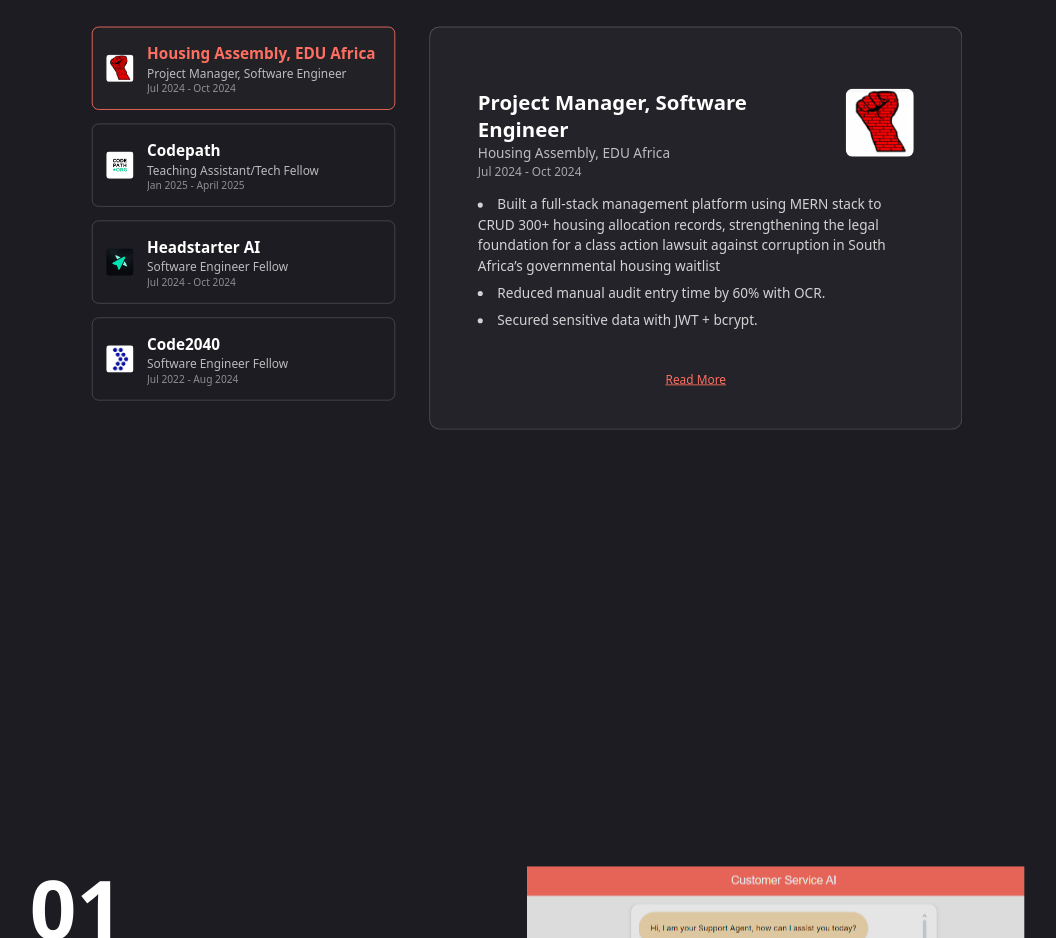
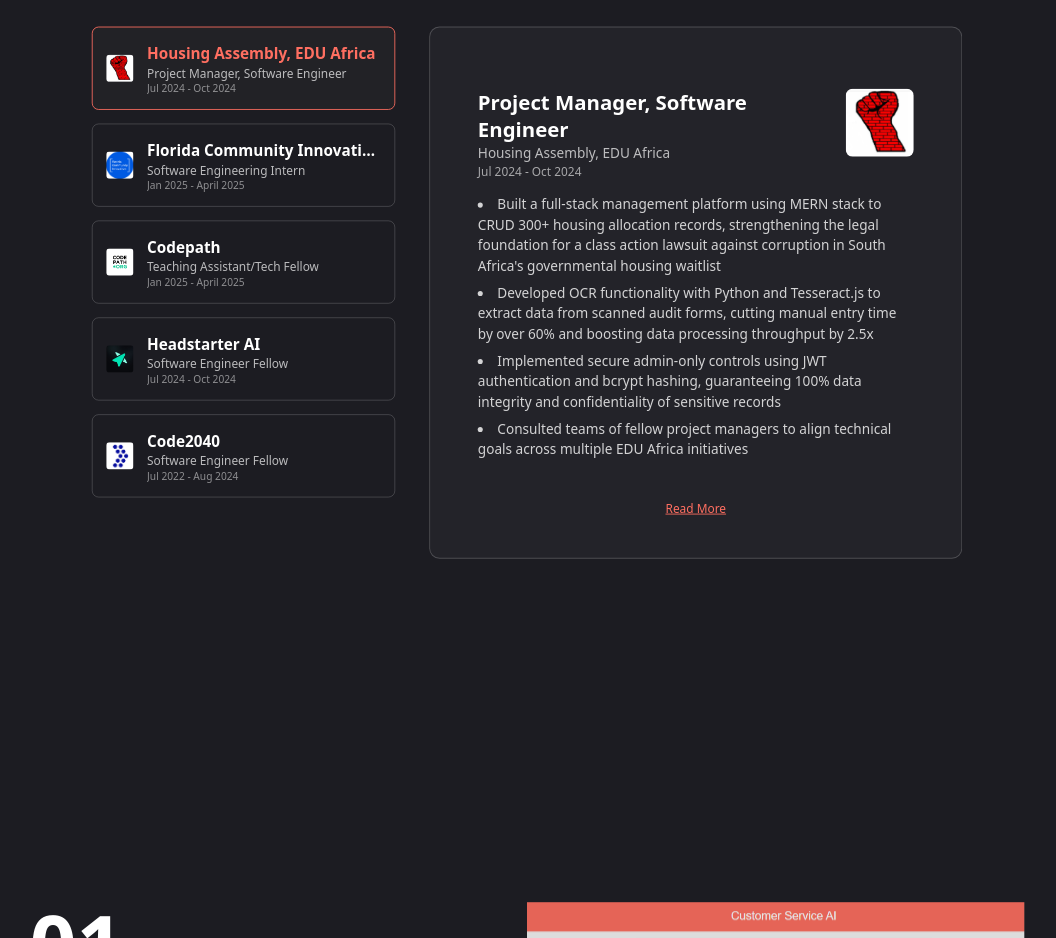
Before and after one commit to Poiixen/poiixen.github.io, a Next.js app: page / in a window 1280 px wide. Shown: the part 1940-2878 px from the top of the page, without its empty margins (113-1169 px from the left). Built offline with nearby package versions, Linux system fonts and the light colour scheme.

Commit message:
added FCI and adjusted bullets

```diff
--- a/app/resume/page.jsx
+++ b/app/resume/page.jsx
@@ -12,9 +12,10 @@
     image: "/assets/orgs/housingassembly/logo.png",
     videoSrc: "/assets/housing-demo.mp4", // Added video source for demonstration
     bullets: [
-      "Built a full-stack management platform using MERN stack to CRUD 300+ housing allocation records, strengthening the legal foundation for a class action lawsuit against corruption in South Africa’s governmental housing waitlist",
-      "Reduced manual audit entry time by 60% with OCR.",
-      "Secured sensitive data with JWT + bcrypt.",
+      "Built a full-stack management platform using MERN stack to CRUD 300+ housing allocation records, strengthening the legal foundation for a class action lawsuit against corruption in South Africa's governmental housing waitlist",
+      "Developed OCR functionality with Python and Tesseract.js to extract data from scanned audit forms, cutting manual entry time by over 60% and boosting data processing throughput by 2.5x",
+      "Implemented secure admin-only controls using JWT authentication and bcrypt hashing, guaranteeing 100% data integrity and confidentiality of sensitive records",
+      "Consulted teams of fellow project managers to align technical goals across multiple EDU Africa initiatives",
     ],
     details: (
       <div className="space-y-4">
@@ -44,7 +45,33 @@
       </div>
     )
   },
-    {
+  {
+    company: "Florida Community Innovation",
+    role: "Software Engineering Intern",
+    date: "Jan 2025 - April 2025",
+    image: "/assets/orgs/fci.jpg",
+    bullets: [
+      "Working directly with Miami-Dade County government, leveraging JavaScript, React, Tailwind CSS, Node.js, and Firebase to build a user-friendly platform designed to simplify recycling efforts across 34 municipalities",
+      "Collaborated on developing the Florida Resource Map: web tool connecting 1000+ vulnerable communities to 500+ essential services, with dynamic search and collaborative research input from 3 universities",
+    ],
+    details: (
+      <div className="space-y-4">
+        <p>
+          At Florida Community Innovation, I had the opportunity to work on impactful civic technology projects that directly serve communities across Florida. My role involved collaborating with government agencies and academic institutions to build digital tools that make essential services more accessible to those who need them most.
+        </p>
+        <p>
+          One of my primary projects involved working directly with Miami-Dade County government to develop a comprehensive recycling platform. Using JavaScript, React, Tailwind CSS, Node.js, and Firebase, I helped build a user-friendly system designed to simplify and streamline recycling efforts across 34 municipalities. The platform aims to make it easier for residents to understand recycling guidelines, locate recycling centers, and participate in sustainability initiatives across the county.
+        </p>
+        <p>
+          I also contributed to the development of the <a href="https://www.floridaresourcemap.org/" target="_blank" rel="noopener noreferrer" className="text-accent underline hover:opacity-80">Florida Resource Map</a>, a critical web tool that connects over 1,000 vulnerable communities to more than 500 essential services throughout Florida. This project involved implementing dynamic search functionality, allowing users to quickly find resources like food banks, healthcare services, legal aid, and housing assistance in their area. The platform was developed with collaborative research input from three universities, ensuring the data was comprehensive, accurate, and truly served the needs of Florida&apos;s most vulnerable populations.
+        </p>
+        <p>
+          Working on these projects showed me the real-world impact that thoughtful software engineering can have on communities. By making critical information more accessible and government services easier to navigate, we&apos;re helping to bridge the digital divide and ensure that everyone—regardless of their technical expertise—can access the resources they need.
+        </p>
+      </div>
+    )
+  },
+  {
     company: "Codepath",
     role: "Teaching Assistant/Tech Fellow",
     date: "Jan 2025 - April 2025",
```
Also changed, not shown: public/assets/orgs/fci.jpg (added).
